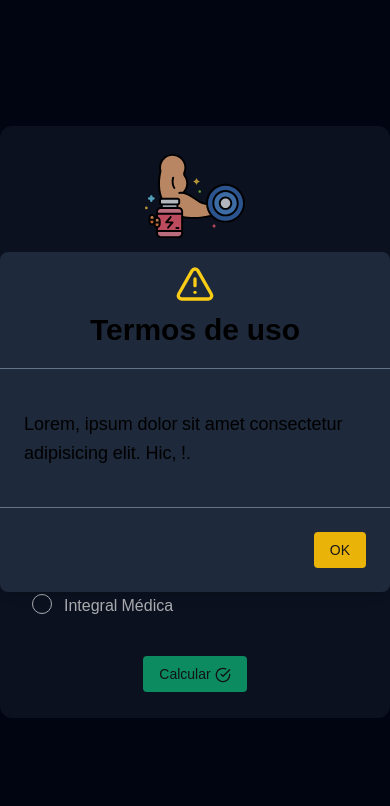
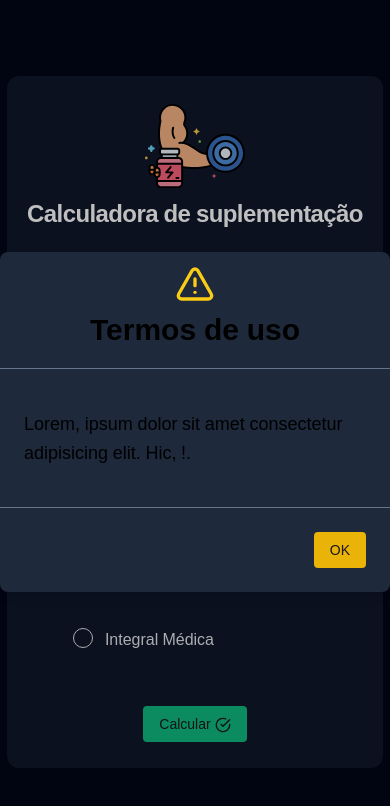
Before and after one commit to NaderSouza/calculadora-suplementacao, a Next.js app: page / in a window 390 px wide. Shown: the top 806 px of the page. Built offline with nearby package versions, Linux system fonts and the light colour scheme.

Commit message:
fix: fix the responsiveness

```diff
--- a/src/pages/index.tsx
+++ b/src/pages/index.tsx
@@ -38,7 +38,7 @@ export default function Home() {
 
   return (
     <main
-      className={`flex justify-center items-center min-h-screen bg-slate-950 ${noto.className}`}
+      className={`flex justify-center items-center min-h-screen min-w-screen bg-slate-950 ${noto.className}`}
     >
       <section className="rounded-xl min-w-screen-2xl p-5 bg-slate-900">
         <div className=" ">
@@ -56,9 +56,9 @@ export default function Home() {
           </div>
         </div>
         {/* TEXTO DO PESO */}
-        <div className="flex flex-col items- text-left sm:mx-auto sm:w-full sm:max-w-sm">
+        <div className="flex flex-col items-center text-left sm:mx-auto sm:w-full">
           <form
-            className="space-y-6"
+            className="space-y-10"
             onSubmit={handleSubmit(calcSupplements)}
             id="formSupplements"
           >
@@ -123,7 +123,7 @@ export default function Home() {
               </div>
             </div>
             {/* RADIO BUTTON */}
-            <div className="flex gap-5 flex-wrap max-w-screen">
+            <div className="flex flex-col gap-2 sm:flex-row sm:flex-wrap sm:gap-5">
               {brands.map((brand, index) => (
                 <RadioButton
                   key={index}
```
